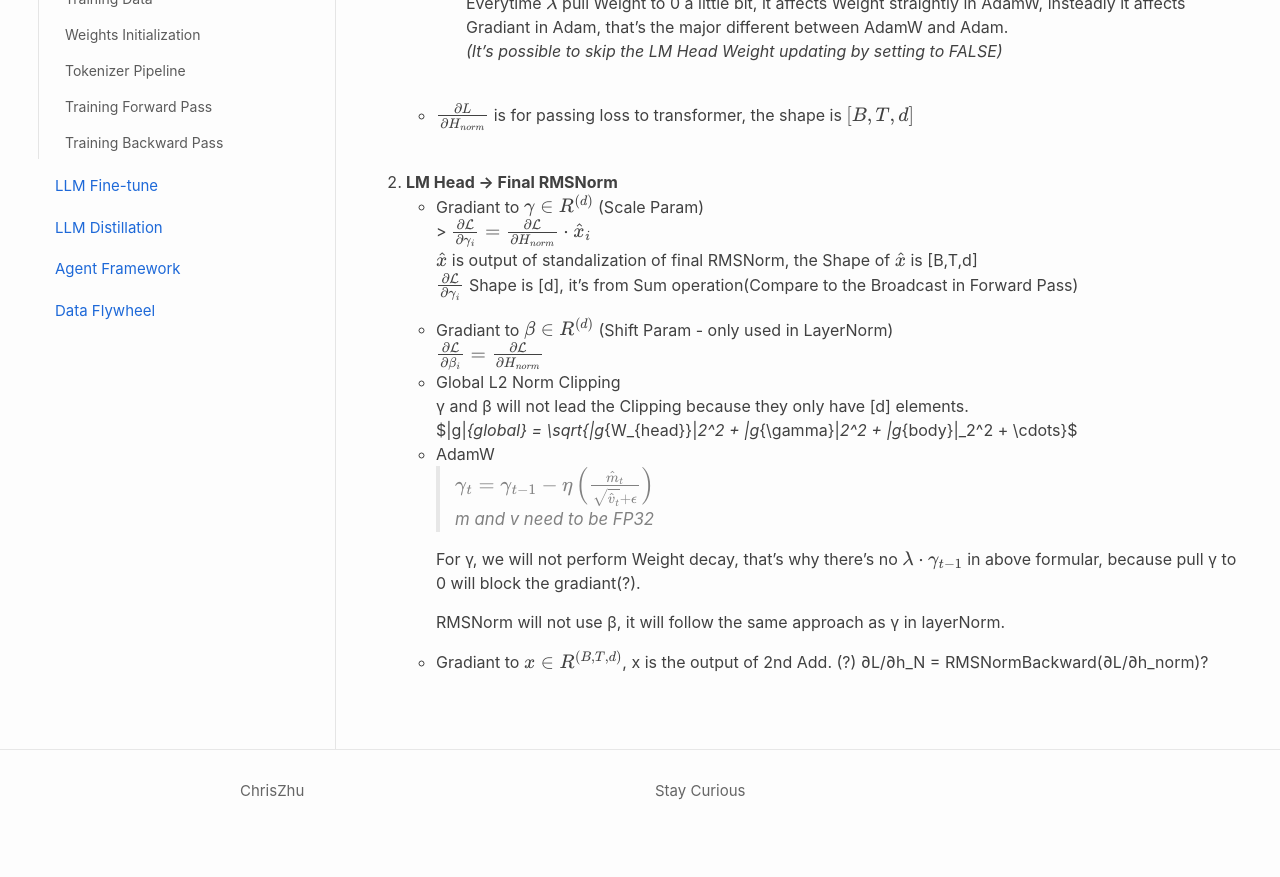
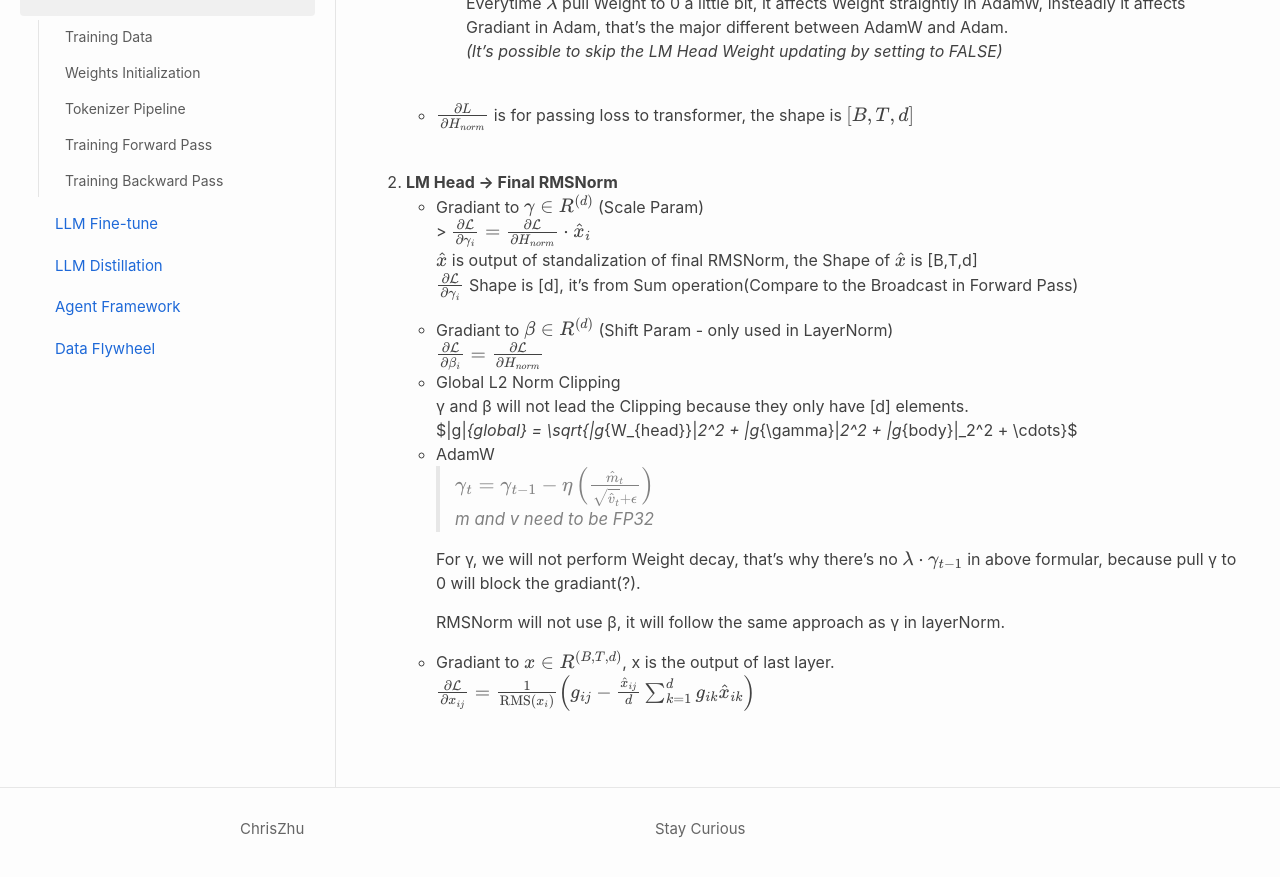
Before and after one commit to ChrisZhu2050/chriszhu2050.github.io, a Jekyll site: the page built from index.md, in a window 1280 px wide and 900 px high, scrolled down 23735 px. Shown: the top 877 px of the window. Built offline with Jekyll 4.4.1, drawn with Linux system fonts in a browser that asks for light colours; nearby versions of some CDN libraries; formulas are drawn with MathJax 3.

Commit message:
Update index.md

```diff
--- a/index.md
+++ b/index.md
@@ -1308,7 +1308,9 @@ graph LR
       For γ, we will not perform Weight decay, that's why there's no $\lambda\cdot\gamma_{t-1}$ in above formular, because pull γ to 0 will block the gradiant(?).
 
       RMSNorm will not use β, it will follow the same approach as γ in layerNorm.
-    - Gradiant to $x \in R^{(B,T,d)}$, x is the output of 2nd Add. (?)
-      ∂L/∂h_N = RMSNormBackward(∂L/∂h_norm)?
+    - Gradiant to $x \in R^{(B,T,d)}$, x is the output of last layer.
+    $$
+    \frac{\partial \mathcal{L}}{\partial x_{ij}} = \frac{1}{\text{RMS}(x_i)} \left( g_{ij} - \frac{\hat{x}_{ij}}{d} \sum_{k=1}^{d} g_{ik} \hat{x}_{ik} \right)
+    $$
 
   <a href="" id="whereami"></a>
```
